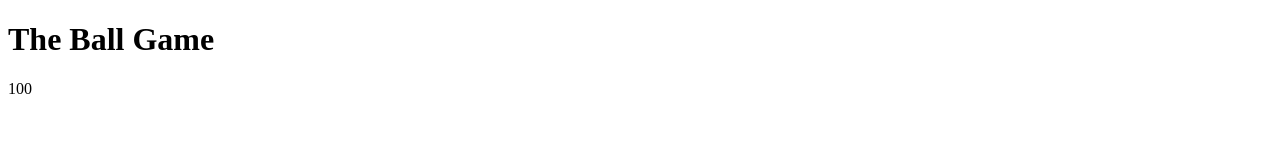
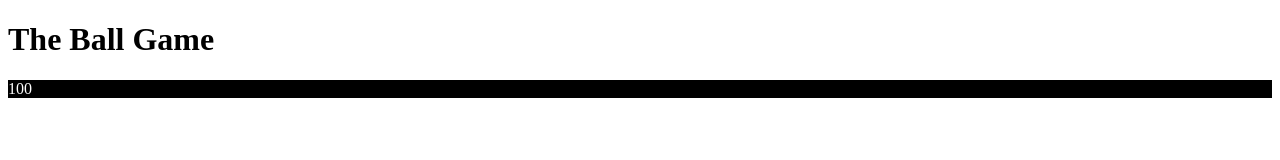
Before and after one commit to Shlomi-Afrimi/Git-basics, a plain HTML site: page index.html in a window 1280 px wide. Drawn offline with Linux system fonts and the light colour scheme.

Commit message:
Create css Ball class color

```diff
--- /dev/null
+++ b/css/style.css
@@ -0,0 +1,4 @@
+.ball{
+    background-color: black;
+    color: white ;
+}
--- a/index.html
+++ b/index.html
@@ -3,6 +3,7 @@
 <head>
     <meta charset="UTF-8">
     <meta name="viewport" content="width=<device-width>, initial-scale=1.0">
+    <link rel="stylesheet" href="css/style.css"/>
     <title>Document</title>
 </head>
 <body>
```
